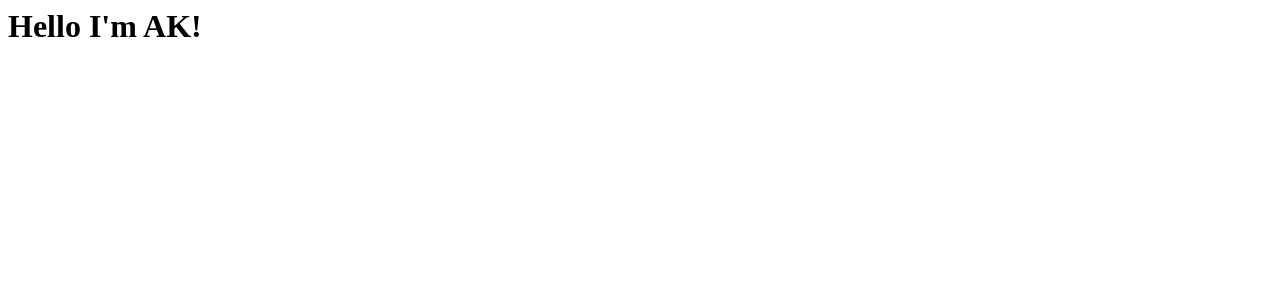
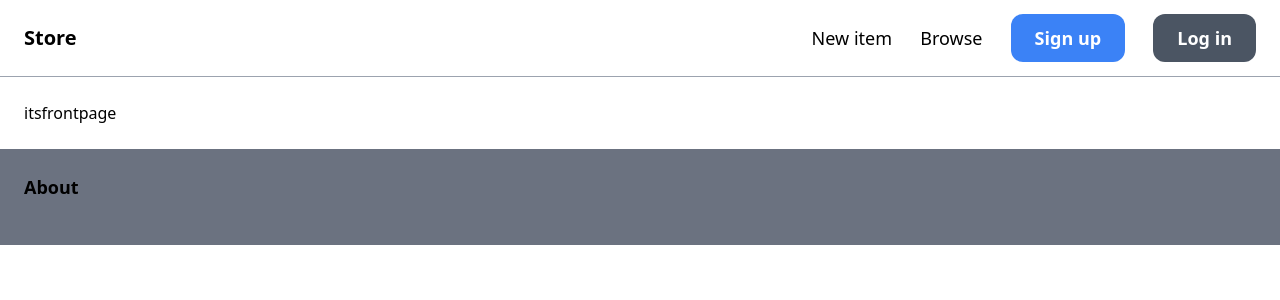
Before and after one commit to A-Khandan/storefront, a Django app: page /playground/hello/ in a window 1280 px wide. Shown: the top 300 px of the page. Run offline with Django 5.2, Linux system fonts and the light colour scheme; some libraries are stand-ins or nearby versions.

Commit message:
added contact.html and base.html

```diff
--- a/frontend/vite flashcards/src/App.jsx
+++ b/frontend/vite flashcards/src/App.jsx
@@ -8,8 +8,10 @@ function App() {
 
   return (
     <>
-      <div class="bg-red-500 flex">
-        jjjj
+      <div class="bg-red-500 flex max-lg:300">
+        <h2>
+          Welcome to the store
+        </h2>
       </div>
     </>
   )
--- a/playground/admin.py
+++ b/playground/admin.py
@@ -1,4 +1,4 @@
 from django.contrib import admin
 
-# Register your models here.
+# Where we reginster the database models to be used inside django admin interface
 # How the admin page is going to look like
--- a/playground/apps.py
+++ b/playground/apps.py
@@ -1,6 +1,7 @@
 from django.apps import AppConfig
 
 # Should have been called config ;)
+# configurations for this specific app
 
 class PlaygroundConfig(AppConfig):
     default_auto_field = "django.db.models.BigAutoField"
--- a/playground/models.py
+++ b/playground/models.py
@@ -1,3 +1,4 @@
 from django.db import models
 
 # Create your modele classes here to pull out data from the database.
+# database models to define what we want to store
--- /dev/null
+++ b/playground/templates/base.html
@@ -0,0 +1,39 @@
+<!DOCTYPE html>
+<html lan = "en">
+    <head>
+
+        <meta charset = "utf-8">
+        <meta name = "viewpoint" content="width=device-width, initial-scale=1.0">
+
+        <script src = "https://cdn.tailwindcss.com"></script>
+
+        <title>Page | {% block contetnt %}{% endblock %}</title>
+
+    </head>
+
+    <body >
+        <nav class="py-6 px-6 flex justify-between items-center border-b border-gray-400">
+            <a href = "/" class = "text-xl font-semibold">Store</a>
+
+            <div class = "space-x-6">
+                <a href = "#" class = "text-lg font-medium hover:text-blue-400">New item</a>
+                <a href = "#" class = "text-lg font-medium hover:text-blue-400">Browse</a>
+
+                <a href="#" class = "px-6 py-3 text-lg font-semibold bg-blue-500 text-white rounded-xl hover:bg-blue-700">Sign up</a>
+                <a href="#" class = "px-6 py-3 text-lg font-semibold bg-gray-600 text-white rounded-xl hover:bg-blue-700">Log in</a>
+            </div>
+        </nav>
+
+        <div class="px-6 py-6">
+            {% block content %}
+            {% endblock %}
+        </div>
+        <footer class = "py-6 px-6 flex justify-between text-lg font-semibold bg-gray-500">
+            <div class = "w-2/3 pr-10">
+                <h3 class = "mb-5 font-semibold text-">
+                    About
+                </h3>
+            </div>
+        </footer>
+    </body>
+</html>
--- a/playground/templates/hello.html
+++ b/playground/templates/hello.html
@@ -1,9 +1,7 @@
-<html>
-    <body>
-        {% if name %}
-        <h1>Hello I'm {{ name }}!</h1>
-        {% else %}
-        <h1>Hello to you new member!</h1>
-        {% endif %}
-    </body>
-</html>
+{% extends "base.html" %}
+
+{% block contetnt %}Hello{% endblock %}
+
+{% block content %}
+    <h1>itsfrontpage</h1>
+{% endblock %}
--- a/playground/views.py
+++ b/playground/views.py
@@ -6,3 +6,6 @@ from django.http import HttpResponse
 
 def say_hello(request):
     return render(request, 'hello.html', {'name': 'AK'})
+
+def contact(request):
+    return render(request, 'contact.html')
--- a/storefront/asgi.py
+++ b/storefront/asgi.py
@@ -7,6 +7,9 @@ For more information on this file, see
 https://docs.djangoproject.com/en/5.1/howto/deployment/asgi/
 """
 
+# asgi.py file is for the entrypoint for of our webserver, dont worry about it untill development
+
+
 import os
 
 from django.core.asgi import get_asgi_application
--- a/storefront/settings.py
+++ b/storefront/settings.py
@@ -9,6 +9,10 @@ https://docs.djangoproject.com/en/5.1/topics/settings/
 For the full list of settings and their values, see
 https://docs.djangoproject.com/en/5.1/ref/settings/
 """
+
+
+# global configuration for the whole project
+
 
 from pathlib import Path
 
--- a/storefront/urls.py
+++ b/storefront/urls.py
@@ -17,9 +17,11 @@ Including another URLconf
 
 from django.contrib import admin
 from django.urls import path, include
-
+from playground.views import say_hello, contact
 
 urlpatterns = [
+    path("", say_hello, name = "say hello"),
     path("admin/", admin.site.urls),
-    path("playground/", include('playground.urls'))
+    path("playground/", include('playground.urls')),
+    path("contact/", contact, name = "contact"),
 ]
--- a/storefront/wsgi.py
+++ b/storefront/wsgi.py
@@ -7,6 +7,8 @@ For more information on this file, see
 https://docs.djangoproject.com/en/5.1/howto/deployment/wsgi/
 """
 
+# wsgi.py file is for the entrypoint for of our webserver, dont worry about it untill development
+
 import os
 
 from django.core.wsgi import get_wsgi_application
```
Also changed, not shown: playground/templates/contact.html (added, +7 -0 lines).
